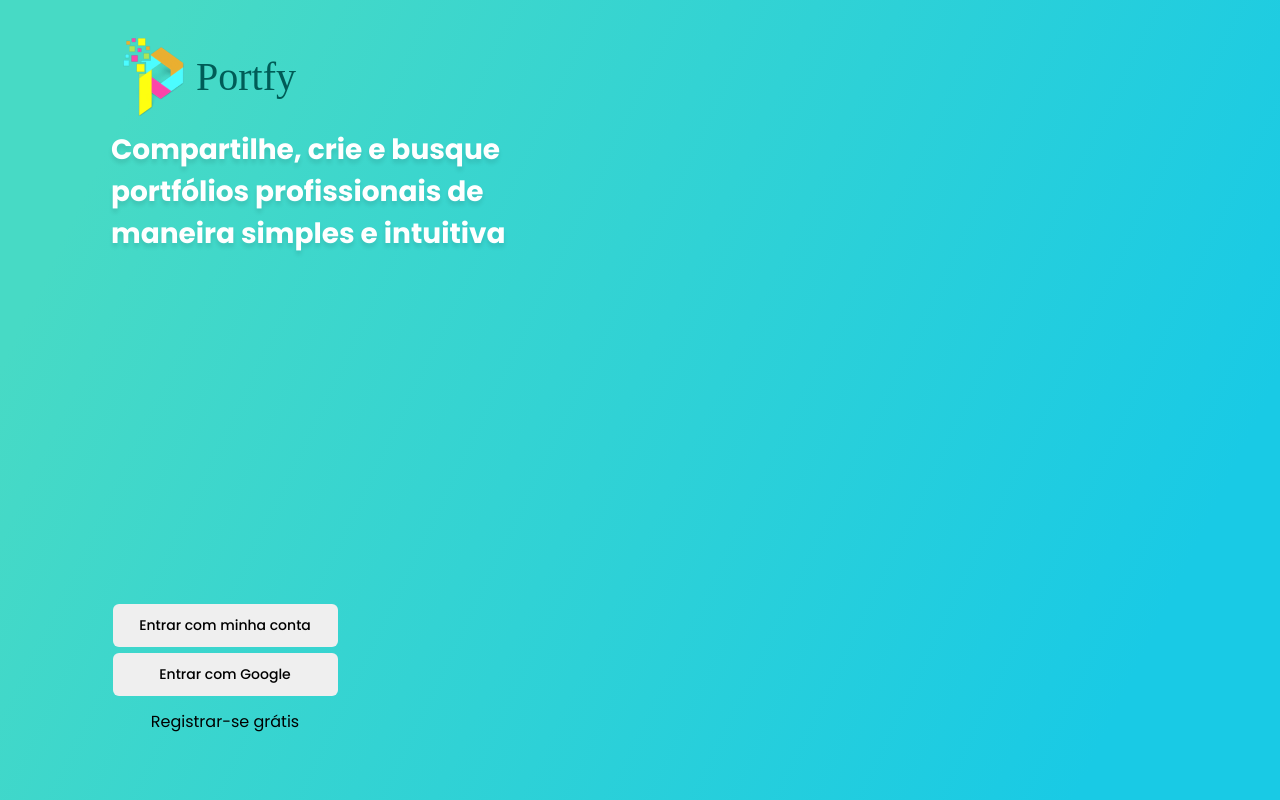
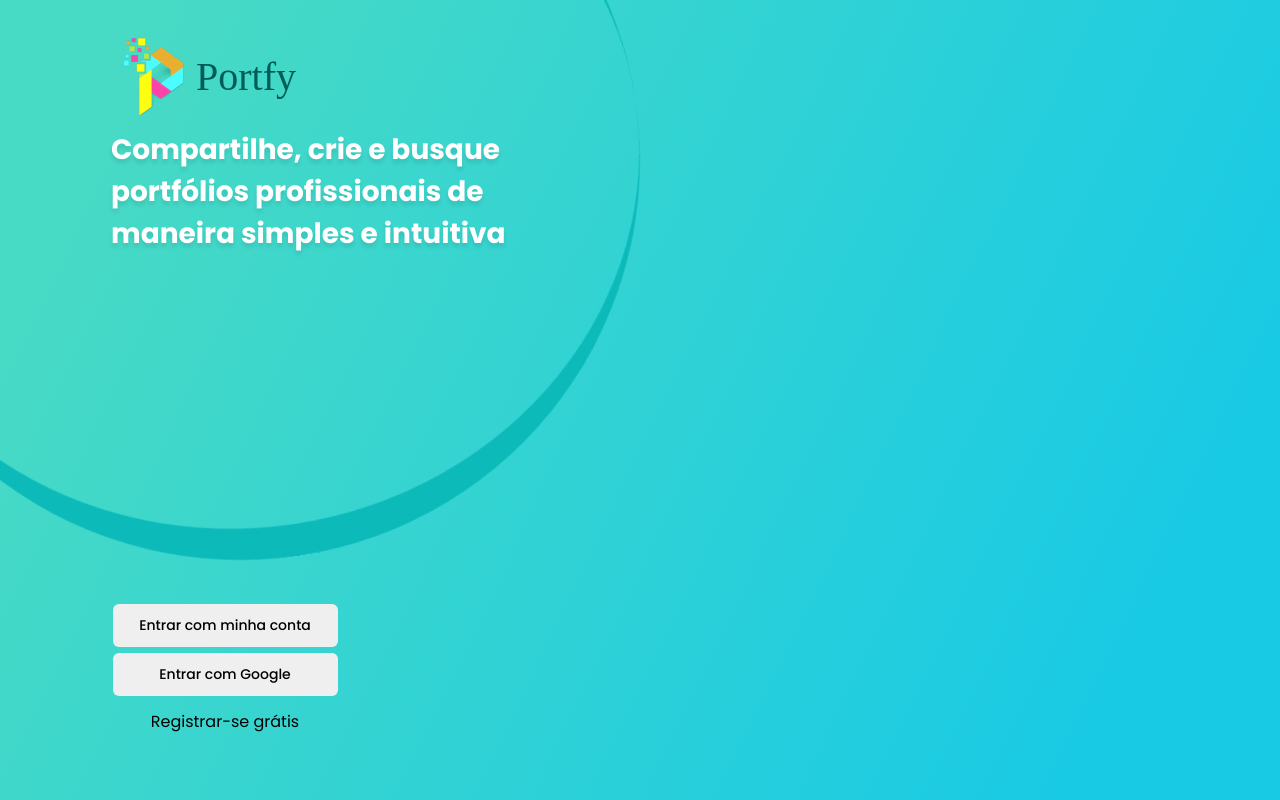
Before and after one commit to maksonss4/React---Portfy, a React (Create React App) app: page / in a window 1280 px wide. Built offline with nearby package versions, Linux system fonts and the light colour scheme; a web font is replaced by a local one.

Commit message:
Feat (Landing Page): Animação radial do background

```diff
--- a/src/pages/LandingPage/index.tsx
+++ b/src/pages/LandingPage/index.tsx
@@ -1,8 +1,9 @@
 import PhoneContainer from "../../components/PhoneContainer";
-import { LandingPageBackground } from "./styles";
+import { CircleBG, LandingPageBackground } from "./styles";
 export const LandingPage = () => {
   return (
     <LandingPageBackground>
+      <CircleBG />
       <div className="allContent">
         <div className="containerTopContent">
           <div className="portfyContents">
--- a/src/pages/LandingPage/styles.ts
+++ b/src/pages/LandingPage/styles.ts
@@ -135,3 +135,32 @@ export const LandingPageBackground = styled.div`
     }
   }
 `;
+
+export const CircleBG = styled.div`
+  top: -5rem;
+  left: -5rem;
+
+  width: 100vw;
+  height: 100vw;
+  border-width: 0 2rem 0 2rem;
+  position: fixed;
+  box-sizing: border-box;
+  border-radius: 50%;
+  border-style: solid;
+  border-color: var(--ligth-green);
+  animation: spin infinite 20s linear;
+
+  @media (min-width: 1024px) {
+    top: -15rem;
+    left: -10rem;
+
+    width: 50rem;
+    height: 50rem;
+  }
+
+  @keyframes spin {
+    from {
+      transform: rotate(360deg);
+    }
+  }
+`;
--- a/src/styles/index.ts
+++ b/src/styles/index.ts
@@ -6,6 +6,7 @@ export const Global = createGlobalStyle`
     --whitesmoke: #f1f3f5;
     --black:      #000000;
     --green-black:#005C57;
+    --ligth-green:#0CBABA;
     --gradient: linear-gradient(115.77deg, #47DAC5 10.59%, #19CAE5 87.7%);
   }
 
```
